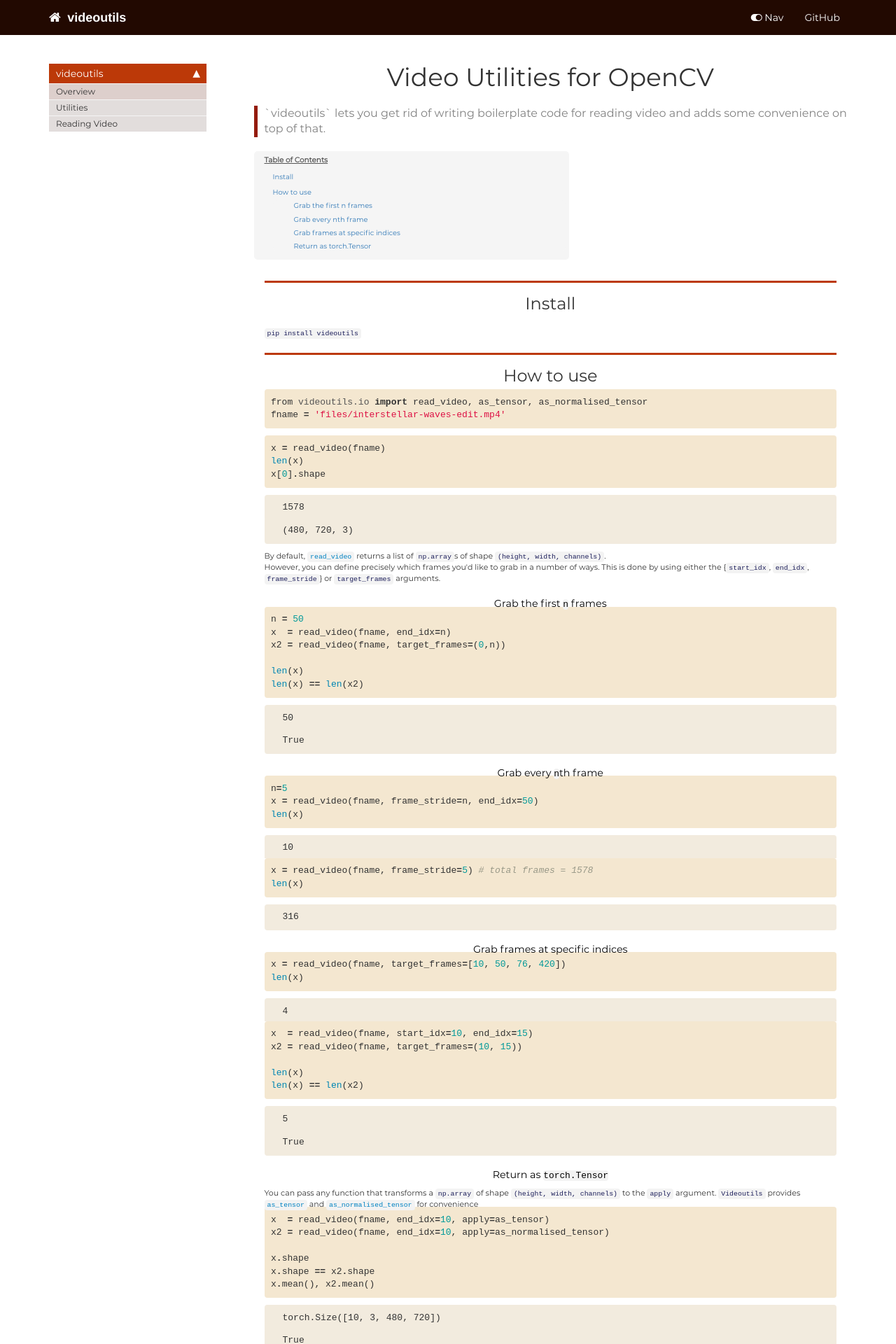
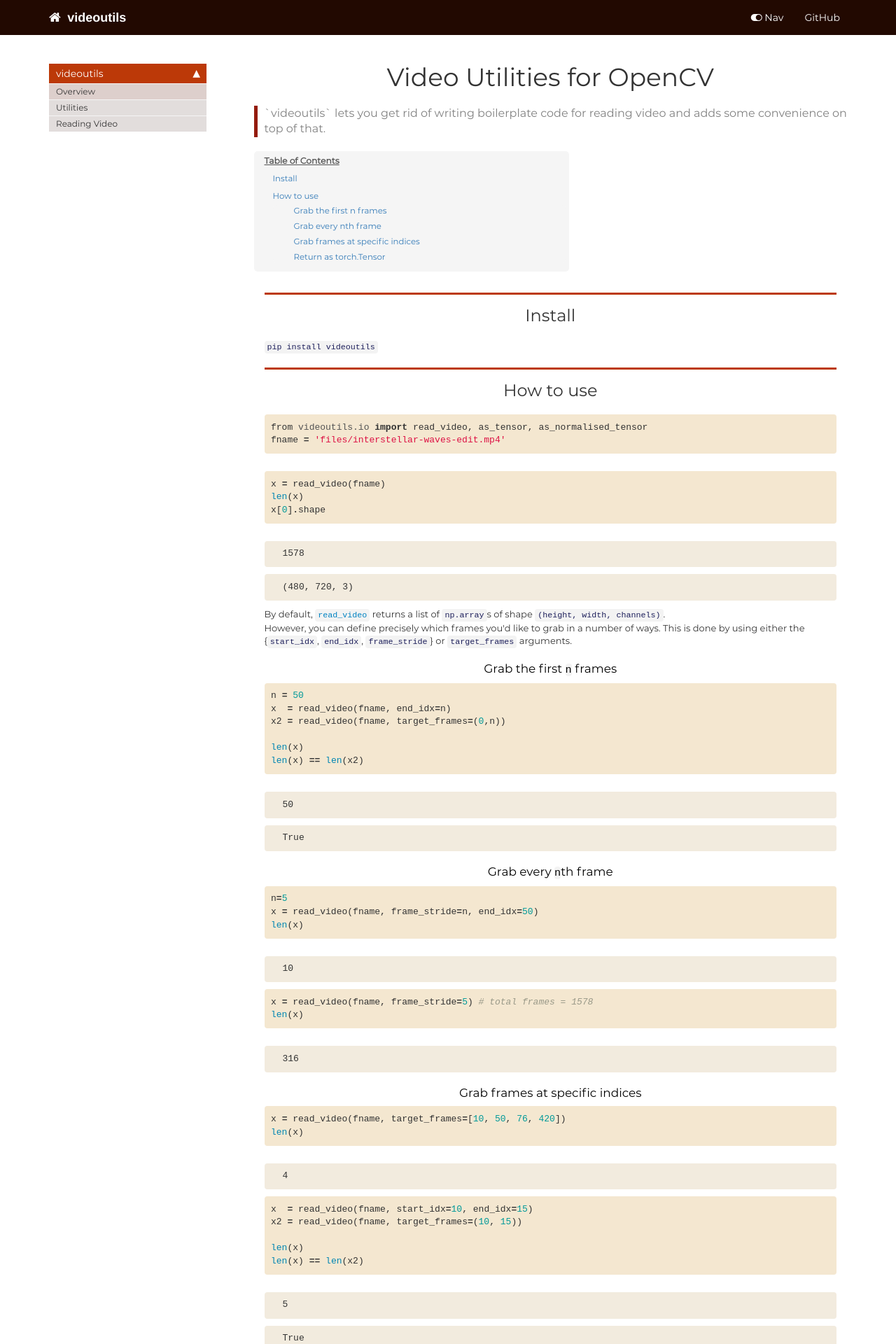
Before and after one commit to rsomani95/videoutils, a Jekyll site: the page built from docs/index.html, in a window 1280 px wide. Shown: the top 1920 px of the page at 70% size. Built offline with Jekyll 4.4.1, drawn with Linux system fonts in a browser that asks for light colours; nearby versions of some CDN libraries; comment, search, counter and statistics services are not loaded.

Commit message:
margin, padding, font-size

```diff
--- a/docs/css/customstyles.css
+++ b/docs/css/customstyles.css
@@ -40,7 +40,7 @@ code, kbd, pre, samp {
 body {
     font-family: 'montserrat-regular', sans-serif;
     //font-weight: 700;
-    font-size:11px;
+    font-size:13px;
 }
 
 .h1, .h2, .h3, h1, h2, h3 {
@@ -1312,7 +1312,7 @@ h4.panel-title {
 /* code boxes */
 .input_area pre {
         padding-bottom: 3;
-        margin-top: -15px;
+        margin-top: 0px;
         //background-color: #f4e6dc;
 				background-color: #f4e7d0;
         border: 0px;
@@ -1321,7 +1321,7 @@ h4.panel-title {
 				//background-color: #f2ece8;
 				background-color: #f2ebde;
         padding-top: 3;
-        margin-top: -15px;
+        margin-top: 0px;
         margin-bottom: 10px;
         border: 0px;
         padding-left: 2em;
```
